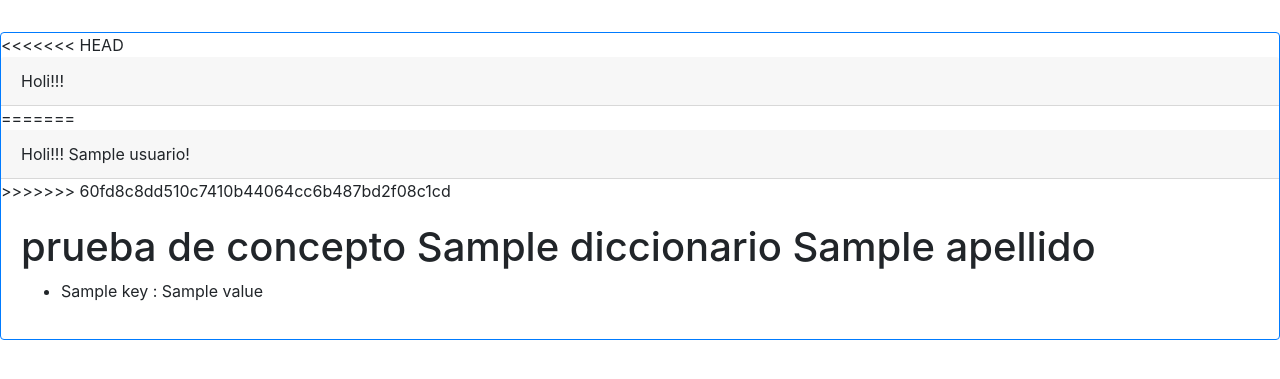
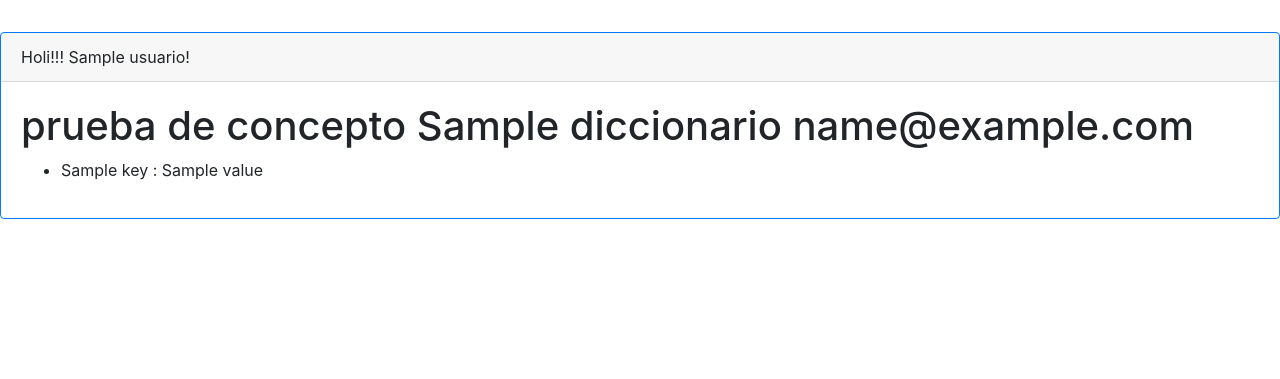
Before and after one commit to TaladropoliS/django2020, a Django app: template isra_app/templates/home.html in a window 1280 px wide. Shown: the part 34-413 px from the top of the page. Run offline with Django 3.2, Linux system fonts and the light colour scheme; the template is opened without the code that fills it: most values are stand-ins (such as "Sample title", 1, 10 or a date in 2020); some libraries are stand-ins or nearby versions.

Commit message:
Diccionario en vista

```diff
--- a/isra_app/templates/home.html
+++ b/isra_app/templates/home.html
@@ -24,13 +24,10 @@
         </div>
         <div class="card-deck">
             <div class="card border-primary mb-3" style="max-width: 180rem;">
-<<<<<<< HEAD
-                <div class="card-header">Holi!!!</div>
-=======
                 <div class="card-header">Holi!!! {{usuario}}!</div>
->>>>>>> 60fd8c8dd510c7410b44064cc6b487bd2f08c1cd
+
                 <div class="card-body">
-                    <h1> prueba de concepto {{ diccionario.nombre }} {{ diccionario.apellido }}</h1>
+                    <h1> prueba de concepto {{ diccionario.nombre }} {{ diccionario.Email }}</h1>
                     <ul>
                         {% for key, value in diccionario.items %}
                         <li>{{ key }} : {{ value }}</li>
```
